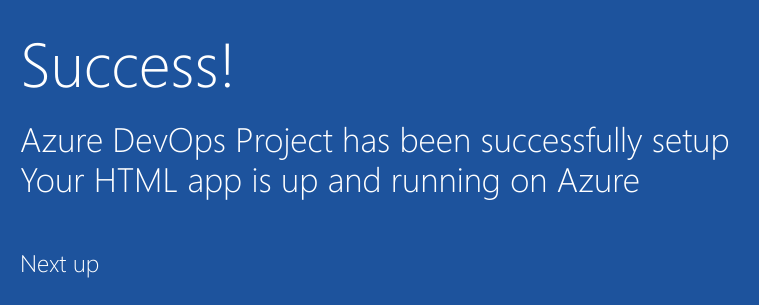
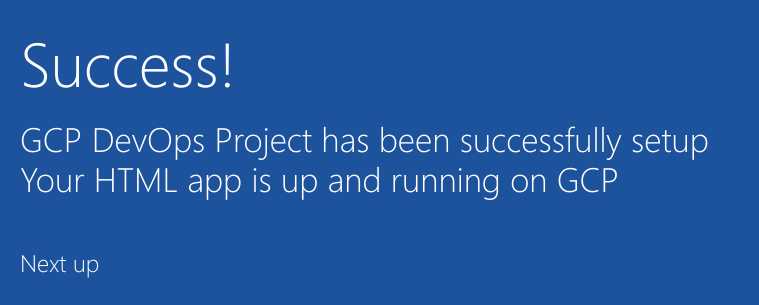
Before and after one commit to vanikotni/GithubAssignment, a plain HTML site: page sample-project/index.html in a window 1280 px wide. Shown: the part 352-657 px from the top of the page, 205-964 px from the left. Drawn offline with Linux system fonts and the light colour scheme.

Commit message:
Comment has been added and changed Azure to GCP

```diff
--- a/sample-project/index.html
+++ b/sample-project/index.html
@@ -1,4 +1,5 @@
  <!Doctype html>
+<!-- This is part of the Git Assignment -->
 <html>
 
 <head>
@@ -19,8 +20,8 @@
         </div>
             <div class="content-body">
                 <div class="success-text">Success!</div>
-                <div class="description line-1"> Azure DevOps Project has been successfully setup</div>
-                <div class="description line-2"> Your HTML app is up and running on Azure</div>
+                <div class="description line-1"> GCP DevOps Project has been successfully setup</div>
+                <div class="description line-2"> Your HTML app is up and running on GCP</div>
                 <div class="next-steps-container">
                     <div class="next-steps-header">Next up</div>
                     <div class="next-steps-body">
```
